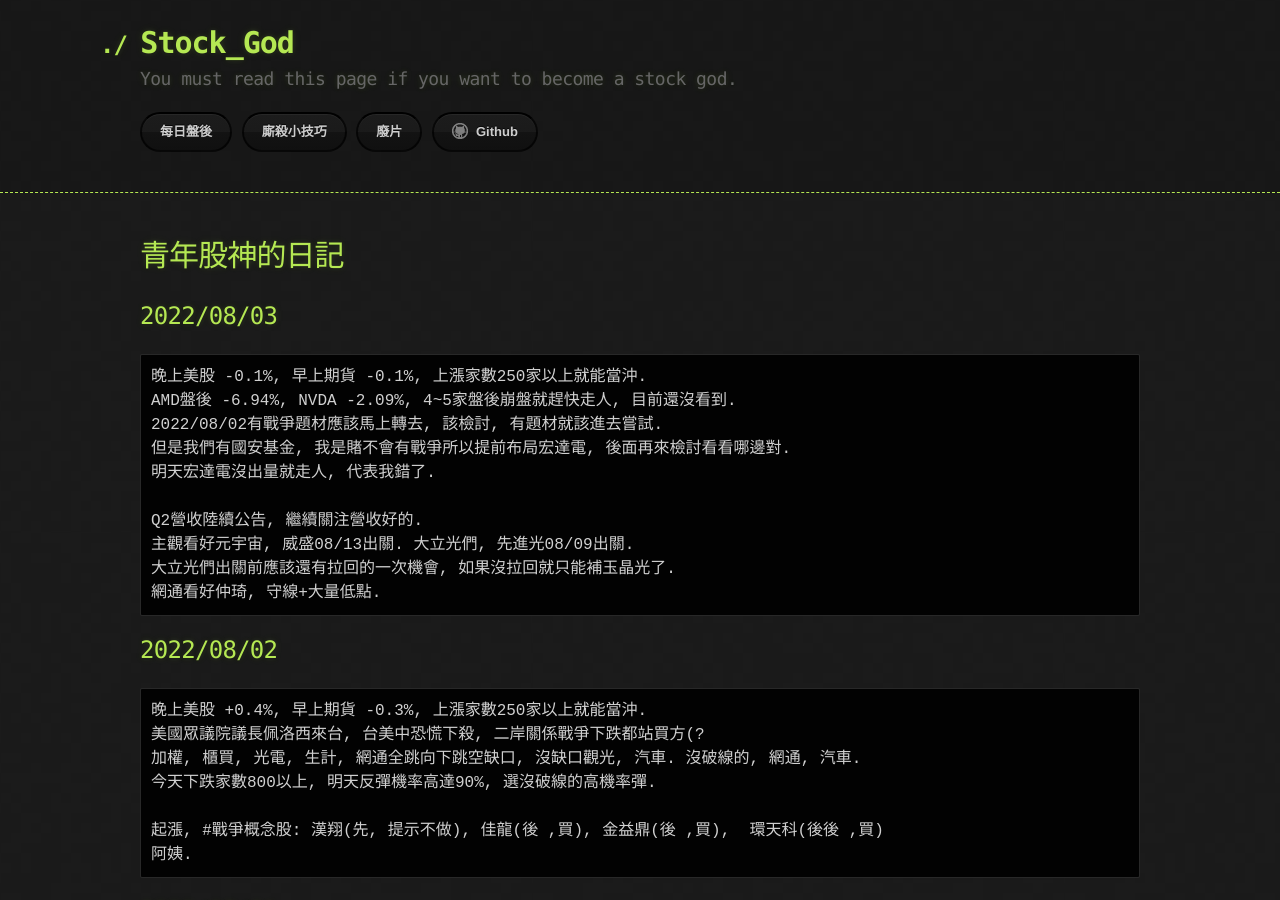
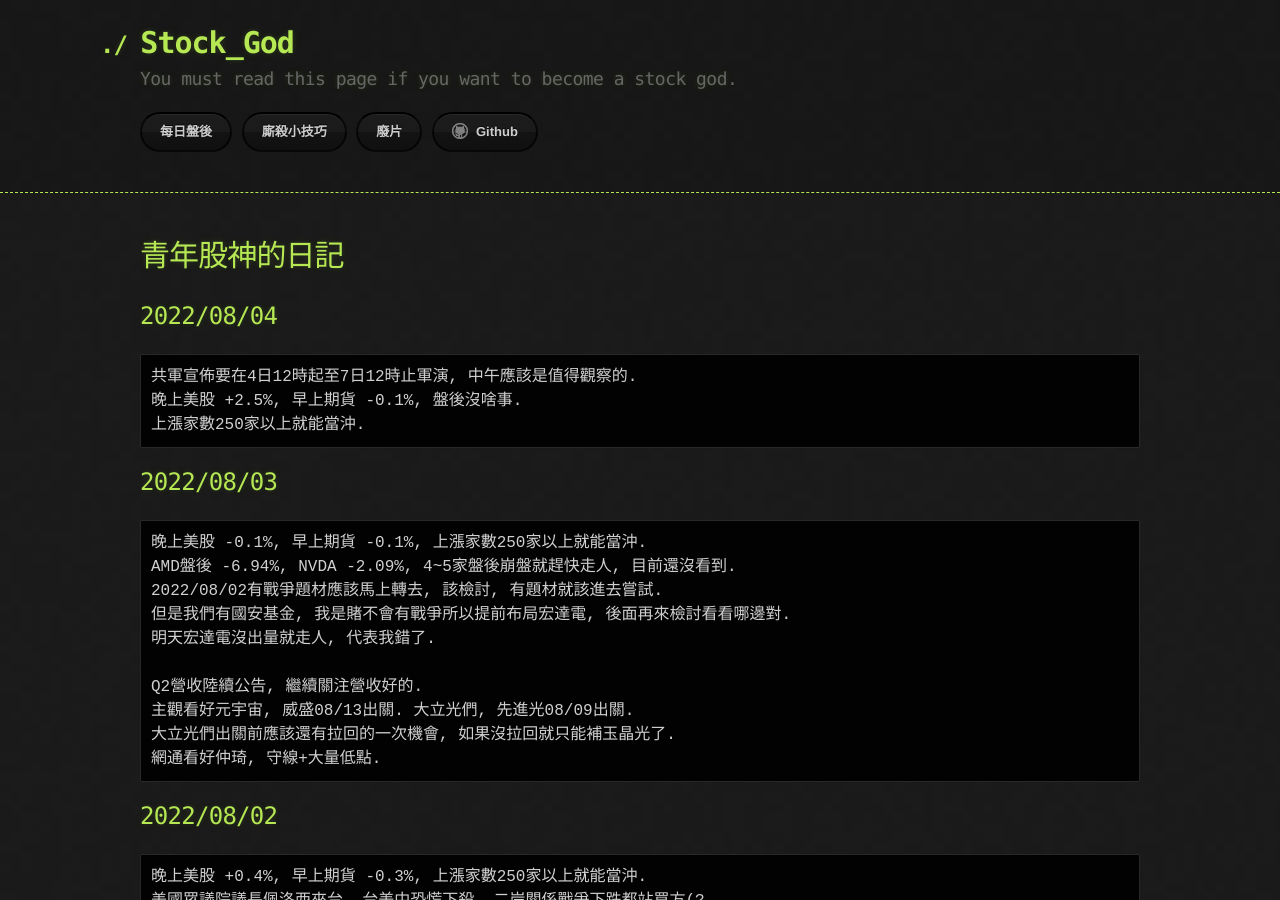
Before and after one commit to lepg5487/Stock_God, a Jekyll site: the page built from index.md, in a window 1280 px wide and 900 px high. Built offline with Jekyll 4.4.1, drawn with Linux system fonts in a browser that asks for light colours; our own code applies the rules of GitHub Pages for plain Markdown files.

Commit message:
Update index.md

````diff
--- a/index.md
+++ b/index.md
@@ -3,6 +3,13 @@ layout: testlayouts
 ---
 
 # 青年股神的日記
+
+## 2022/08/04
+```
+共軍宣佈要在4日12時起至7日12時止軍演, 中午應該是值得觀察的.
+晚上美股 +2.5%, 早上期貨 -0.1%, 盤後沒啥事.
+上漲家數250家以上就能當沖.
+```
 
 ## 2022/08/03
 ```
````
